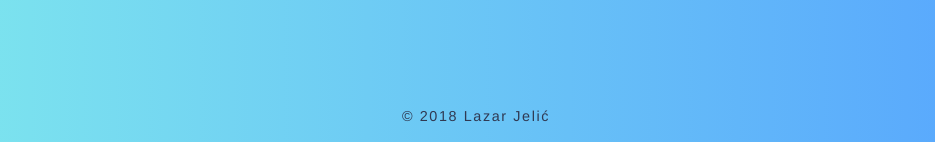
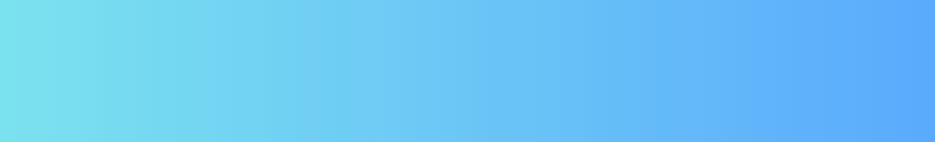
Before and after one commit to jelic98/lazarjelic.com, a PHP site: page / in a window 1280 px wide. Shown: the part 658-800 px from the top of the page, without its empty margins (172-1107 px from the left). Run offline with PHP 8.4, Linux system fonts and the light colour scheme; some libraries are stand-ins or nearby versions.

Commit message:
Removed copyright notice

```diff
--- a/index.html
+++ b/index.html
@@ -55,8 +55,5 @@
 			<p class="bye">Au revoir!</p>
 	    </div>
     </div>
-	<div class="footer">
-		<p>&copy; 2018 Lazar Jelić<p>
-	</div>
 </body>
 </html>
--- a/main.css
+++ b/main.css
@@ -123,14 +123,6 @@ p a:active {
 	font-style: italic;
 }
 
-.footer {
-	position: fixed;
-	width: 100%;
-	bottom: 0;
-	font-size: 0.9em;
-	text-align: center;
-}
-
 @media screen and (max-width: 720px) {
 
 	.card {
```
